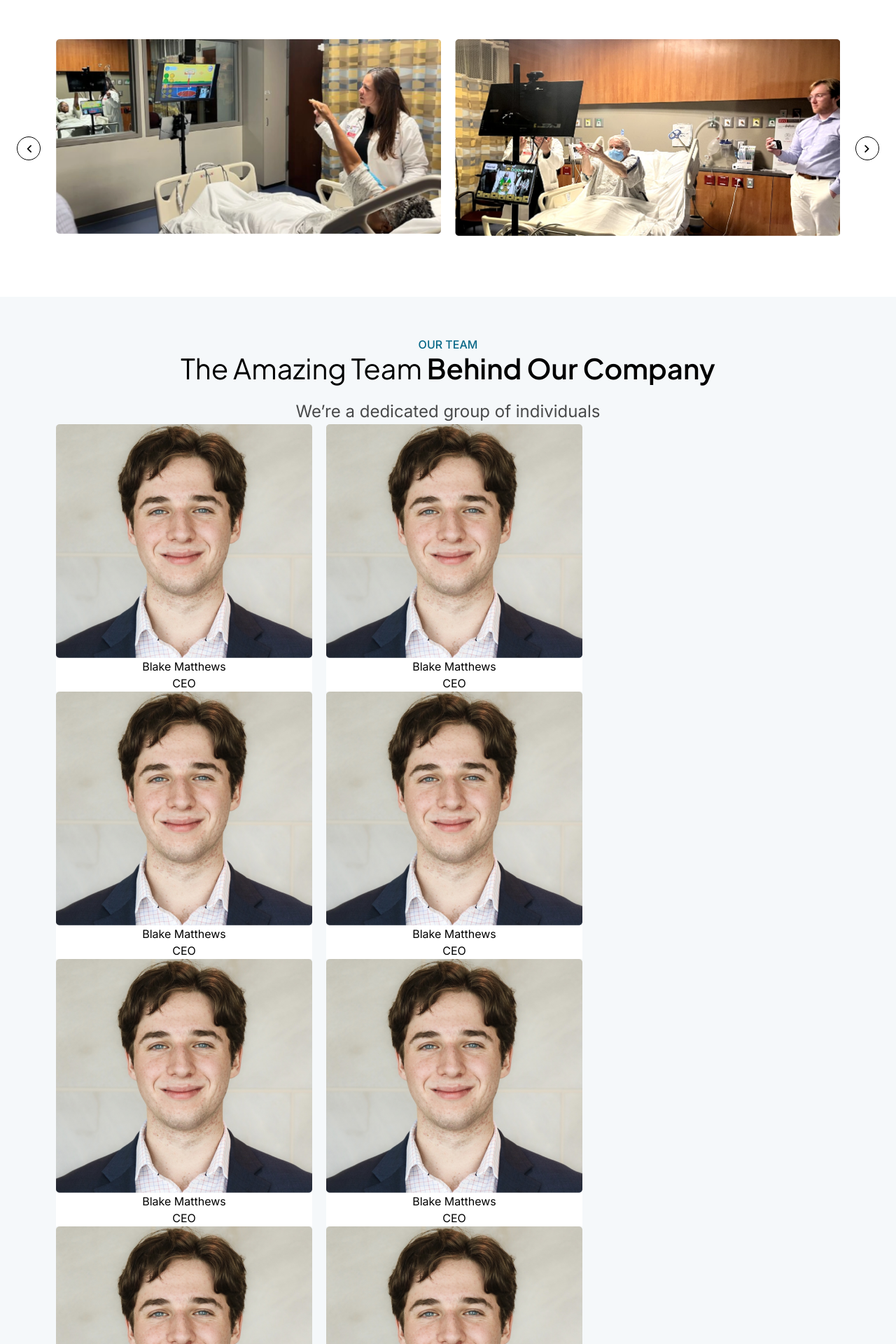
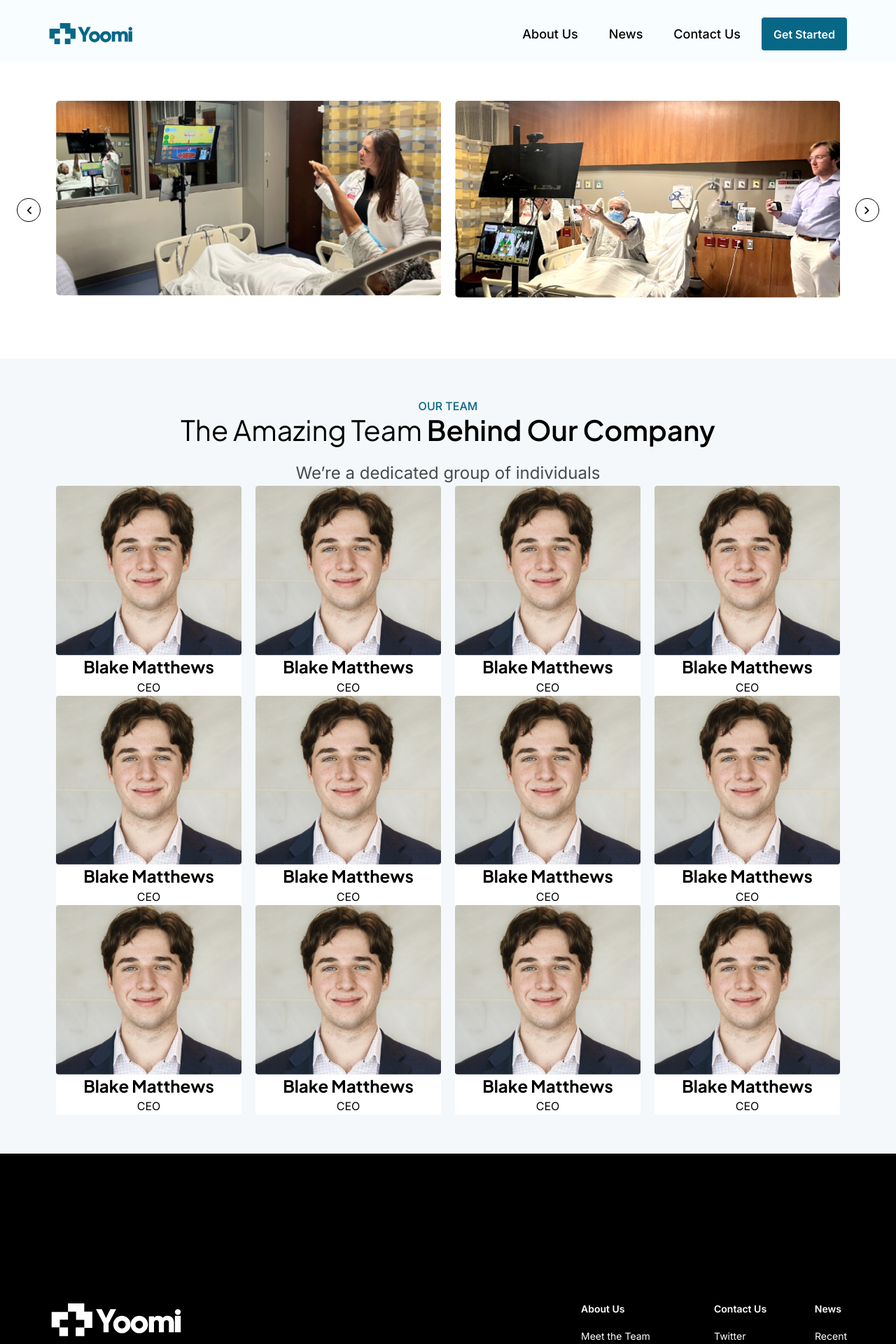
Before and after one commit to Sumit-Chouhan-devloper/yoomi, a React (Create React App) app: page /about in a window 1280 px wide. Shown: the top 1920 px of the page at 70% size. Built offline with nearby package versions, Linux system fonts and the light colour scheme.

Commit message:
about progrss

```diff
--- a/src/components/about/OutTeam.tsx
+++ b/src/components/about/OutTeam.tsx
@@ -19,12 +19,12 @@ const OurTeam = () => {
 
            <div className="flex flex-wrap">{ourTeamData.map((OurData, i) => {
               return (
-                <div key={i}>
+                <div key={i} className="lg:w-3/12 md:w-4/12 sm:w-6/12">
                   <div className="px-[10px]">
                       <div>
                         <img src={Images.ourTeamCard1} alt="team-member" />
                         <div className="bg-white">
-                            <h4 className="text-center">{OurData.Heading}</h4>
+                            <h4 className="text-center text-black text-[24px] font-bold leading-[140%] ff_Jakarta">{OurData.Heading}</h4>
                             <p className="text-center">{OurData.para}</p>
                         </div>
                       </div>
--- a/src/view/About.tsx
+++ b/src/view/About.tsx
@@ -1,12 +1,16 @@
 import React from "react";
 import AboutSlider from "../components/about/AboutSlider.tsx";
 import OurTeam from "../components/about/OutTeam.tsx";
+import Header from "../components/common/Header.tsx";
+import Footer from "../components/common/Footer.tsx";
 
 const About = () => {
   return (
     <>
+    <Header/>
       <AboutSlider />
      <OurTeam/>
+     <Footer/>
     </>
   );
 };
```
